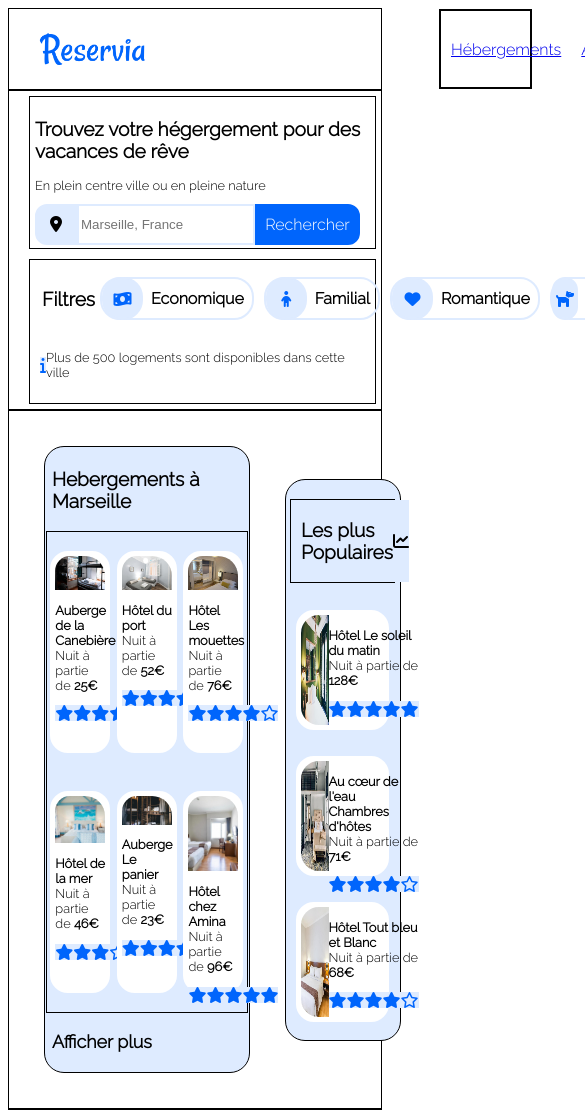
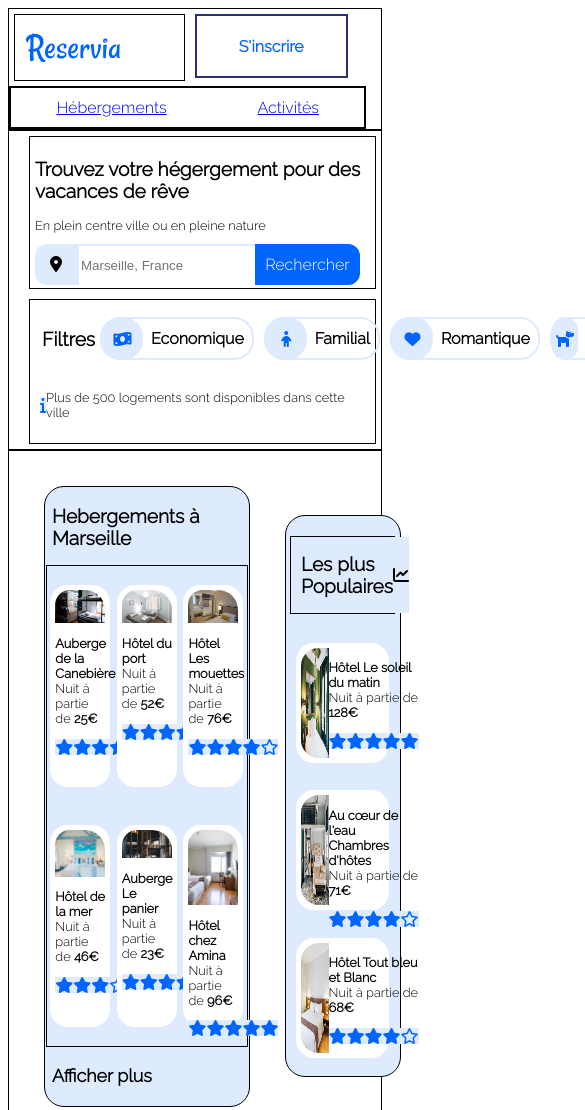
Before and after one commit to JorisMLN/JorisMonleon_2_14012021, a plain HTML site: page index.html in a window 390 px wide. Shown: the top 1110 px of the page, 585 px wide, since content can reach past the window. Drawn offline with Linux system fonts and the light colour scheme.

Commit message:
CommitDay4 Finition + start responsive

```diff
--- a/Styles.css
+++ b/Styles.css
@@ -23,7 +23,7 @@ body{
     background-color: #ffffff;
     font-family: 'raleway', Impact, Haettenschweiler, 'Arial Narrow Bold', sans-serif;
 }
-h1{
+h2{
     font-size: 1.2em;
 }
 p{
@@ -60,16 +60,16 @@ p{
 /* Le header */
 .reservia-header{
     display: flex;
-    justify-content: space-between;
     border: 1px solid black;
     flex-direction: row;
-    max-height: 80px;
-    padding-left: 15px;
 }
 .reservia-logo{
     display: flex;
     padding: 10px;
     margin: 5px;
+    padding-left: 20px;
+    border: 1px solid black;
+    width: 75%;
 }
 .reservia-menu{
     display: flex;
@@ -93,6 +93,14 @@ p{
     color: black;
     padding: 5px;
     margin: 5px;
+}
+.inscription-module{
+    display: flex;
+    justify-content: space-around;
+    flex-direction: row;
+    align-items: center;
+    width: 10%;
+    border: 2px solid rgb(43, 48, 119);
 }
 .menu-inscription{
     display: flex;
@@ -396,3 +404,40 @@ p{
     display: flex;
     flex-direction: column;
 }
+
+/* Responsive Mobile
+Mobile = 480px
+*/
+@media screen and (max-width: 480px){
+    .reservia-header{
+        display: flex;
+        flex-wrap: wrap;
+        align-items: flex-start;
+    }
+    .reservia-logo{
+        width: 40%;
+        padding-left: 10px;
+    }
+    .reservia-menu{
+        display: flex;
+        align-self: flex-end;
+        width: 95%;
+        order: 3;
+    }
+    .inscription-module{
+        display: flex;
+        align-self: initial;
+        height: 60px;
+        margin: 5px;
+        width: 40%;
+        order: 2;
+    }
+
+}
+
+/* Responsive Tablette
+Tablette = 991px
+*/
+@media screen (min-width: 481px) and (max-width: 991px){
+
+}
--- a/index.html
+++ b/index.html
@@ -1,7 +1,7 @@
-<html>
+<!DOCTYPE html>
+<html lang="fr">
 
 <head>
-    <!DOCTYPE html>
     <meta charset="utf-8" />
     <link rel="stylesheet" href="styles.css">
     <script src="https://kit.fontawesome.com/e7a1eca83b.js" crossorigin="anonymous"></script>
@@ -9,18 +9,19 @@
 </head>
 
 <body>
-
     <!-- Header -->
     <header>
         <div class="reservia-header">
 
             <div class="reservia-logo">
-                <img src="image/logo/Reservia.png" alt="LogoRevervia" />
+                <img src="image/logo/Reservia.svg" alt="LogoRevervia" />
             </div>
 
             <div class="reservia-menu">
                 <div class="menu-hebergement"><a href="#ancre-hebergement">Hébergements</a></div>
                 <div class="menu-activites"><a href="#ancre-activites">Activités</a></div>
+            </div>
+            <div class="inscription-module" >
                 <div class="menu-inscription"><strong>S'inscrire</strong></div>
             </div>
 
@@ -31,7 +32,7 @@
     <nav class="navigation">
         <div class="nav1">
             <div>
-                <h1><strong>Trouvez votre hégergement pour des vacances de rêve</strong></h1>
+                <h2>Trouvez votre hégergement pour des vacances de rêve</h2>
                 <p>En plein centre ville ou en pleine nature
                 <p>
             </div>
@@ -43,7 +44,7 @@
         </div>
         <div class="nav2">
             <div class="filtres">
-                <h1><strong>Filtres</strong></h1>
+                <h2>Filtres</h2>
                 <div class="filtre-option">
                     <div class="module-icon"><i class="fas fa-money-bill-wave"></i></div>
                     <div class="filtre-text"><strong> Economique </strong></div>
@@ -72,13 +73,14 @@
 
     <!-- Section Hebergements -->
     <section class="hebergements">
-        <article class="hebergements-marseille">
+        <div class="hebergements-marseille">
             <div id="ancre-hebergement" class="titre-hebergement">
-                <h1><strong>Hebergements à Marseille</strong></h1>
+                <h2>Hebergements à Marseille</h2>
             </div>
             <div class="group-annonce">
                 <div class="annonce-hm1">
-                    <img class="image-hm1" src="image/hebergements/SM/marcus-loke-WQJvWU_HZFo-unsplash.jpg">
+                    <img class="image-hm1" src="image/hebergements/SM/marcus-loke-WQJvWU_HZFo-unsplash.jpg"
+                        alt="Auberge">
                     <p><strong>Auberge de la Canebière</strong><br />
                         Nuit à partie de <strong>25€</strong></p>
                     <div class="icon-hm">
@@ -90,7 +92,8 @@
                     </div>
                 </div>
                 <div class="annonce-hm1">
-                    <img class="image-hm1" src="image/hebergements/SM/fred-kleber-gTbaxaVLvsg-unsplash.jpg">
+                    <img class="image-hm1" src="image/hebergements/SM/fred-kleber-gTbaxaVLvsg-unsplash.jpg"
+                        alt="Auberge">
                     <p><strong>Hôtel du port</strong><br />
                         Nuit à partie de <strong>52€</strong></p>
                     <div class="icon-hm">
@@ -102,7 +105,8 @@
                     </div>
                 </div>
                 <div class="annonce-hm1">
-                    <img class="image-hm1" src="image/hebergements/SM/reisetopia-B8WIgxA_PFU-unsplash.jpg">
+                    <img class="image-hm1" src="image/hebergements/SM/reisetopia-B8WIgxA_PFU-unsplash.jpg"
+                        alt="Hotel_Marseille">
                     <p><strong>Hôtel Les mouettes</strong><br />
                         Nuit à partie de <strong>76€</strong></p>
                     <div class="icon-hm">
@@ -114,7 +118,8 @@
                     </div>
                 </div>
                 <div class="annonce-hm1">
-                    <img class="image-hm1" src="image/hebergements/SM/annie-spratt-Eg1qcIitAuA-unsplash.jpg">
+                    <img class="image-hm1" src="image/hebergements/SM/annie-spratt-Eg1qcIitAuA-unsplash.jpg"
+                        alt="Hotel_Marseille">
                     <p><strong>Hôtel de la mer</strong><br />
                         Nuit à partie de <strong>46€</strong></p>
                     <div class="icon-hm">
@@ -126,7 +131,8 @@
                     </div>
                 </div>
                 <div class="annonce-hm1">
-                    <img class="image-hm1" src="image/hebergements/SM/nicate-lee-kT-ZyaiwBe0-unsplash.jpg">
+                    <img class="image-hm1" src="image/hebergements/SM/nicate-lee-kT-ZyaiwBe0-unsplash.jpg"
+                        alt="Hotel_Marseille">
                     <p><strong>Auberge Le panier</strong><br />
                         Nuit à partie de <strong>23€</strong></p>
                     <div class="icon-hm">
@@ -138,7 +144,8 @@
                     </div>
                 </div>
                 <div class="annonce-hm1">
-                    <img class="image-hm1" src="image/hebergements/SM/febrian-zakaria-M6S1WvfW68A-unsplash.jpg">
+                    <img class="image-hm1" src="image/hebergements/SM/febrian-zakaria-M6S1WvfW68A-unsplash.jpg"
+                        alt="Hotel_Marseille">
                     <p><strong>Hôtel chez Amina</strong><br />
                         Nuit à partie de <strong>96€</strong></p>
                     <div class="icon-hm">
@@ -153,18 +160,19 @@
             <div class="afficher">
                 <p><strong>Afficher plus</strong></p>
             </div>
-        </article>
+        </div>
         <aside class="les-plus-populaires">
             <div class="titre-plus-populaires">
                 <div>
-                    <h1><strong>Les plus Populaires</strong></h1>
+                    <h2>Les plus Populaires</h2>
                 </div>
                 <div>
                     <i id="icon-populaire" class="fas fa-chart-line"></i>
                 </div>
             </div>
             <div class="annonce-hm2">
-                <img class="image-hm2" src="image/hebergements/SM/emile-guillemot-Bj_rcSC5XfE-unsplash.jpg">
+                <img class="image-hm2" src="image/hebergements/SM/emile-guillemot-Bj_rcSC5XfE-unsplash.jpg"
+                    alt="Hotel_Marseille">
                 <div class="text-hm2">
                     <p><strong>Hôtel Le soleil du matin</strong><br />
                         Nuit à partie de <strong>128€</strong></p>
@@ -178,7 +186,8 @@
                 </div>
             </div>
             <div class="annonce-hm2">
-                <img class="image-hm2" src="image/hebergements/SM/aw-creative-VGs8z60yT2c-unsplash.jpg">
+                <img class="image-hm2" src="image/hebergements/SM/aw-creative-VGs8z60yT2c-unsplash.jpg"
+                    alt="Hotel_Marseille">
                 <div class="text-hm2">
                     <p><strong>Au cœur de l'eau Chambres d'hôtes</strong><br />
                         Nuit à partie de <strong>71€</strong></p>
@@ -192,7 +201,8 @@
                 </div>
             </div>
             <div class="annonce-hm2">
-                <img class="image-hm2" src="image/hebergements/SM/febrian-zakaria-sjvU0THccQA-unsplash.jpg">
+                <img class="image-hm2" src="image/hebergements/SM/febrian-zakaria-sjvU0THccQA-unsplash.jpg"
+                    alt="Hotel_Marseille">
                 <div class="text-hm2">
                     <p><strong>Hôtel Tout bleu et Blanc</strong><br />
                         Nuit à partie de <strong>68€</strong></p>
@@ -211,7 +221,7 @@
     <!-- Section activites -->
     <section class="activites">
         <div id="ancre-activites" class="titre-activite">
-            <h1><strong>Activités à Marseille</strong></h1>
+            <h2>Activités à Marseille</h2>
         </div>
         <div class="group-activite">
             <div class="activites-module">
@@ -276,8 +286,8 @@
                 </div>
                 <div class="footer-text">
                     <p>Fonctionnement du site<br /><br />
-                    Conditions générales de vente<br /><br />
-                    Données et confidentialité</p>
+                        Conditions générales de vente<br /><br />
+                        Données et confidentialité</p>
                 </div>
             </div>
             <div class="module-footer">
@@ -286,7 +296,7 @@
                 </div>
                 <div class="footer-text">
                     <p>Charte Qualité<br /><br />
-                    Soumettre votre hotel</p>
+                        Soumettre votre hotel</p>
                 </div>
             </div>
             <div class="module-footer">
@@ -295,7 +305,7 @@
                 </div>
                 <div class="footer-text">
                     <p>Centre d'aide<br /><br />
-                    Nous contacter</p>
+                        Nous contacter</p>
                 </div>
             </div>
         </div>
```
